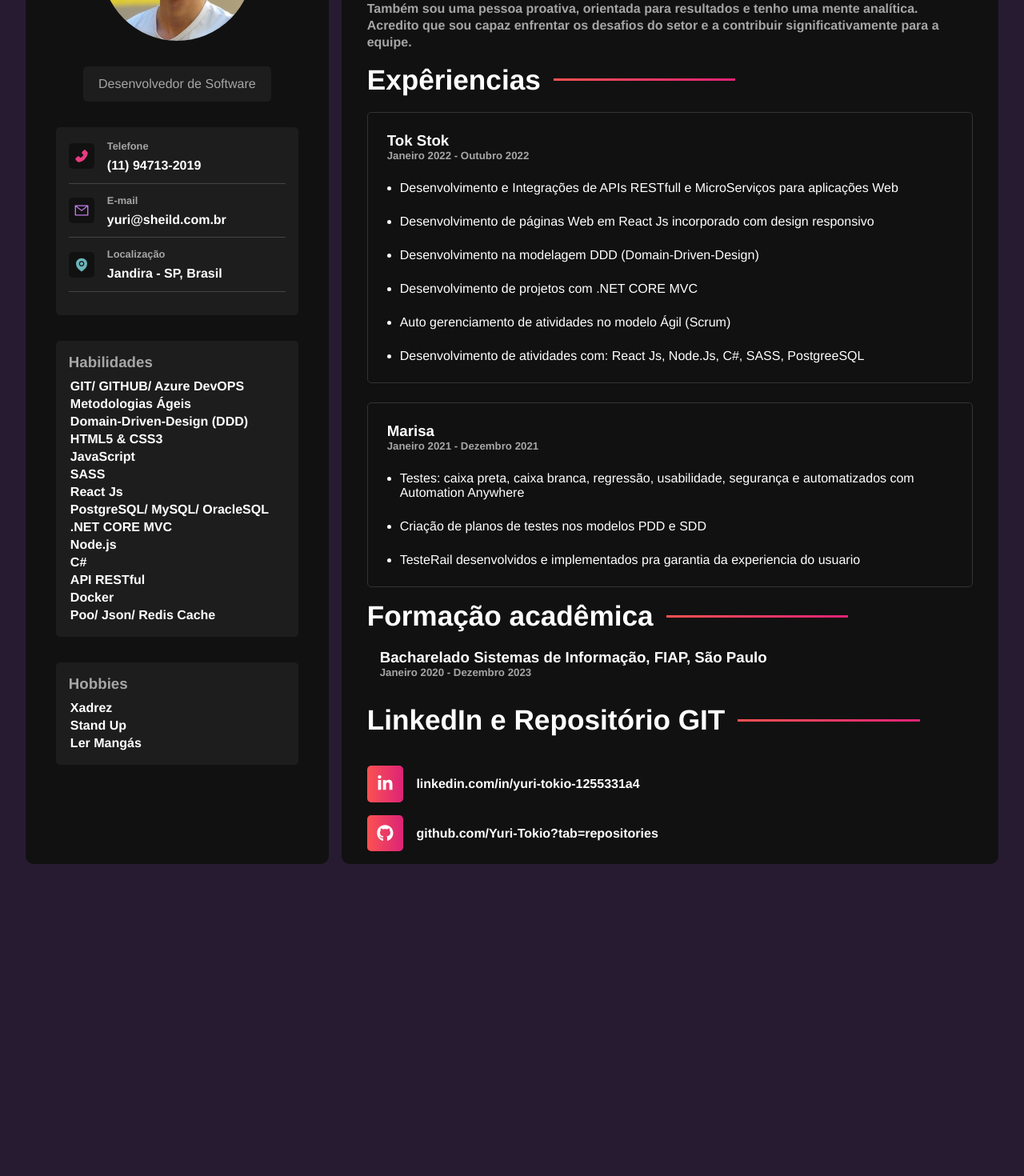
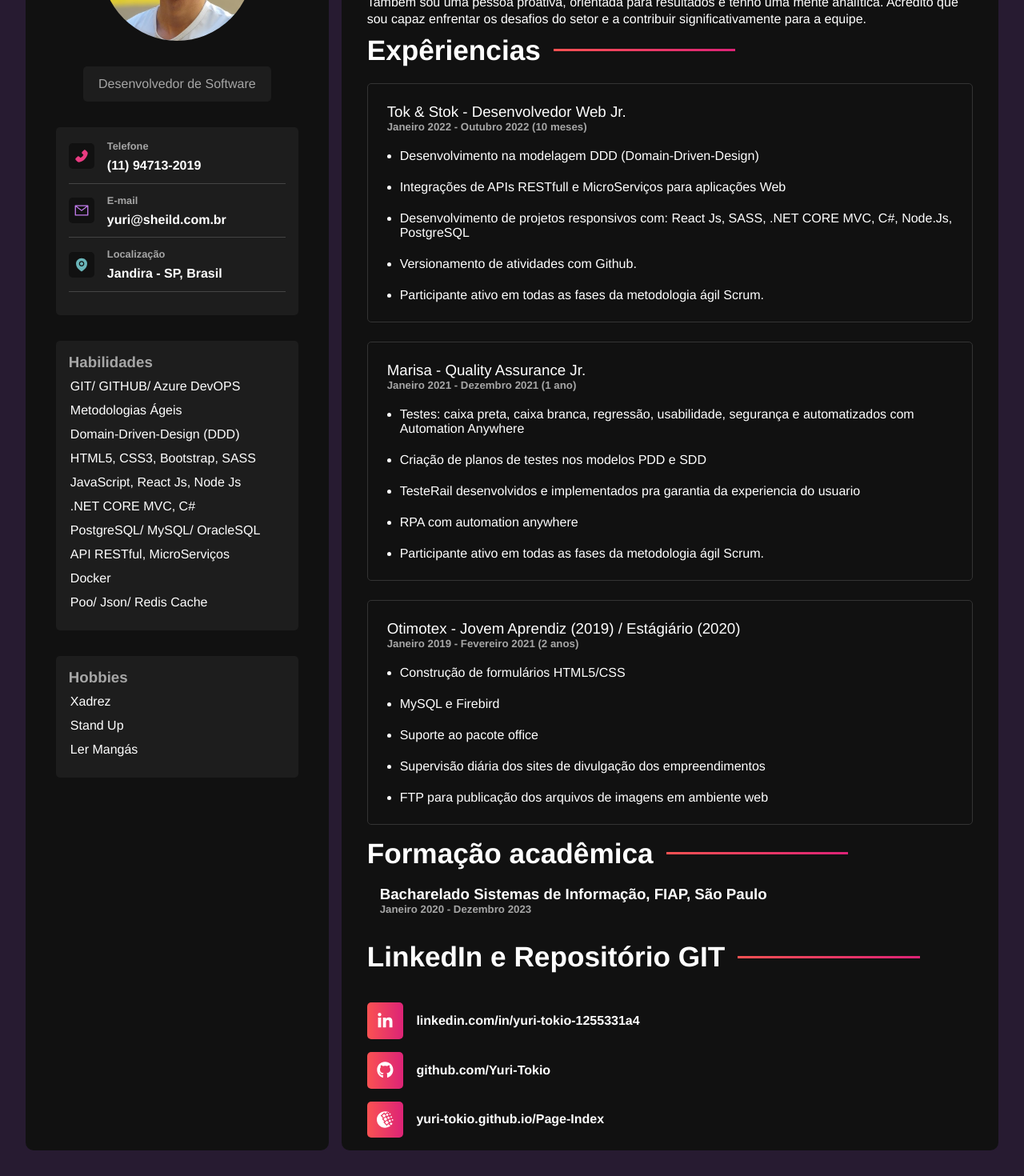
Before and after one commit to Yuri-Tokio/CV, a React (Vite) app: page / in a window 1280 px wide. Shown: the part 292-1762 px from the top of the page at 80% size. Before the commit the page ends 1404 px from the top, so only its background shows below. Built offline with nearby package versions, Linux system fonts and the light colour scheme.

Commit message:
Ajustes Simples

```diff
--- a/src/components/ExperienciasContainer.jsx
+++ b/src/components/ExperienciasContainer.jsx
@@ -20,24 +20,36 @@ const ExperienciasContainer = () => {
       <h2>Expêriencias</h2>
       <div className="experiencias-grid">
         <div className="technology-card">
-          <h3>Tok Stok</h3>
-          <h5>Janeiro 2022 - Outubro 2022</h5>
+          <h3>Tok & Stok - Desenvolvedor Web Jr.</h3>
+          <h5>Janeiro 2022 - Outubro 2022 (10 meses)</h5>
           <ul>
-            <li>Desenvolvimento e Integrações de APIs RESTfull e MicroServiços para aplicações Web</li>
-            <li>Desenvolvimento de páginas Web em React Js incorporado com design responsivo</li>
             <li>Desenvolvimento na modelagem DDD (Domain-Driven-Design)</li>
-            <li>Desenvolvimento de projetos com .NET CORE MVC</li>
-            <li>Auto gerenciamento de atividades no modelo Ágil (Scrum)</li>
-            <li>Desenvolvimento de atividades com: React Js, Node.Js, C#, SASS, PostgreeSQL</li>
+            <li>Integrações de APIs RESTfull e MicroServiços para aplicações Web</li>
+            <li>Desenvolvimento de projetos responsivos com: React Js, SASS, .NET CORE MVC, C#, Node.Js, PostgreSQL</li>
+            <li>Versionamento de atividades com Github.</li>
+            <li>Participante ativo em todas as fases da metodologia ágil Scrum.</li>
           </ul>
         </div>
         <div className="technology-card">
-          <h3>Marisa</h3>
-          <h5>Janeiro 2021 - Dezembro 2021</h5>
+          <h3>Marisa - Quality Assurance Jr.</h3>
+          <h5>Janeiro 2021 - Dezembro 2021 (1 ano)</h5>
           <ul>
             <li>Testes: caixa preta, caixa branca, regressão, usabilidade, segurança e automatizados com Automation Anywhere</li>
             <li>Criação de planos de testes nos modelos PDD e SDD</li>
             <li>TesteRail desenvolvidos e implementados pra garantia da experiencia do usuario</li>
+            <li>RPA com automation anywhere</li>
+            <li>Participante ativo em todas as fases da metodologia ágil Scrum.</li>
+          </ul>
+        </div>
+        <div className="technology-card">
+          <h3>Otimotex - Jovem Aprendiz (2019) / Estágiário (2020)</h3>
+          <h5>Janeiro 2019 - Fevereiro 2021 (2 anos)</h5>
+          <ul>
+            <li>Construção de formulários HTML5/CSS</li>
+            <li>MySQL e Firebird</li>
+            <li>Suporte ao pacote office</li>
+            <li>Supervisão diária dos sites de divulgação dos empreendimentos</li>
+            <li>FTP para publicação dos arquivos de imagens em ambiente web</li>
           </ul>
         </div>
       </div>
--- a/src/components/SkillsContainer.jsx
+++ b/src/components/SkillsContainer.jsx
@@ -11,15 +11,11 @@ const SkillsContainer = () => {
           <p>GIT/ GITHUB/ Azure DevOPS</p>
           <p>Metodologias Ágeis</p>
           <p>Domain-Driven-Design (DDD)</p>
-          <p>HTML5 & CSS3</p>
-          <p>JavaScript</p>
-          <p>SASS</p>
-          <p>React Js</p>
+          <p>HTML5, CSS3, Bootstrap, SASS</p>
+          <p>JavaScript, React Js, Node Js</p>
+          <p>.NET CORE MVC, C#</p>
           <p>PostgreSQL/ MySQL/ OracleSQL</p>
-          <p>.NET CORE MVC</p>
-          <p>Node.js</p>
-          <p>C#</p>
-          <p>API RESTful</p>
+          <p>API RESTful, MicroServiços</p>
           <p>Docker</p>
           <p>Poo/ Json/ Redis Cache</p>
         </div>
--- a/src/components/SocialNetworkContainer.jsx
+++ b/src/components/SocialNetworkContainer.jsx
@@ -1,19 +1,18 @@
 import { FaLinkedinIn, FaGithub, FaInstagram } from "react-icons/fa";
+import { SiWebmoney } from "react-icons/si";
 
 import "../styles/components/socialnetworkcontainer.sass";
 
 const socialNetworks = [
   { name: "linkedin", link: "https://www.linkedin.com/in/yuri-tokio-1255331a4/",icon: <FaLinkedinIn /> },
-  // { name: "github", link: "https://github.com/Yuri-Tokio?tab=repositories", icon: <FaGithub /> },
-  // { name: "instagram", link: "https://www.instagram.com/yuri-tokio/", icon: <FaInstagram /> },
 ];
 
 const socialNetworksGithub = [
-  { name: "github", link: "https://github.com/Yuri-Tokio?tab=repositories", icon: <FaGithub /> },
+  { name: "github", link: "https://github.com/Yuri-Tokio", icon: <FaGithub /> },
 ];
 
-const socialNetworksInstagram = [
-  { name: "instagram", link: "https://www.instagram.com/yuri-tokio/", icon: <FaInstagram /> },
+const socialPortfolio = [
+  { name: "portfolio", link: "https://yuri-tokio.github.io/Page-Index", icon: <SiWebmoney /> },
 ];
 
 const SocialNetworkContainer = () => {
@@ -21,7 +20,7 @@ const SocialNetworkContainer = () => {
     <section id="social-networks">
       <div className="info-card">
         {socialNetworks.map((network) => (
-          <a href="https://www.linkedin.com/in/yuri-tokio-1255331a4/" target="_blank" className="social-btn" id={network.name} key={network.name}>
+          <a href={network.link} target="_blank" className="social-btn" id={network.name} key={network.name}>
             <FaLinkedinIn />
           </a>
         ))}
@@ -32,25 +31,24 @@ const SocialNetworkContainer = () => {
 
       <div className="info-card">
         {socialNetworksGithub.map((network) => (
-          <a href="https://github.com/Yuri-Tokio?tab=repositories" target="_blank" className="social-btn" id={network.name} key={network.name}>
+          <a href={network.link} target="_blank" className="social-btn" id={network.name} key={network.name}>
             <FaGithub />
           </a>
         ))}
         <div>
-          <h5 className="h5">github.com/Yuri-Tokio?tab=repositories</h5>
+          <h5 className="h5">github.com/Yuri-Tokio</h5>
         </div>
       </div>
-
-      {/* <div className="info-card">
-        {socialNetworksInstagram.map((network) => (
-          <a href="https://www.linkedin.com/in/yuri-tokio-1255331a4/" target="_blank" className="social-btn" id={network.name} key={network.name}>
-            <FaInstagram />
+      <div className="info-card">
+        {socialPortfolio.map((network) => (
+          <a href={network.link} target="_blank" className="social-btn" id={network.name} key={network.name}>
+            <SiWebmoney />
           </a>
         ))}
         <div>
-          <h5 className="h5">instagram.com/yuri-tokio</h5>
+          <h5 className="h5">yuri-tokio.github.io/Page-Index</h5>
         </div>
-      </div> */}
+      </div>
     </section>
   );
 };
--- a/src/styles/components/aboutcontainer.sass
+++ b/src/styles/components/aboutcontainer.sass
@@ -5,7 +5,8 @@
 
     .about
 
-        h5
-        color: variables.$text-color
-        font-weight: bold
-        font-size: 1rem
+        p
+            color: variables.$text-color
+            font-weight: 500
+            margin-bottom: .5rem
+            line-height: 1.3
--- a/src/styles/components/experienciascontainer.sass
+++ b/src/styles/components/experienciascontainer.sass
@@ -19,16 +19,17 @@
         width: 100%
 
         h3
-            color: #fff
+            color: #FFF
+            font-weight: 500
 
         h5
             color: variables.$text-color-secondary
             margin-bottom: 1rem
 
         ul
-            color: #fff
+            color: #FFF
             padding-left: 1rem
 
 
         ul li
-            margin-top: 1.5rem
+            margin-top: 1.3rem
--- a/src/styles/components/formacaocontainer.sass
+++ b/src/styles/components/formacaocontainer.sass
@@ -11,7 +11,7 @@
         width: 100%
 
         h3
-            color: #fff
+            color: #FFF
 
         h5
             color: variables.$text-color-secondary
--- a/src/styles/components/hobbiesContainer.sass
+++ b/src/styles/components/hobbiesContainer.sass
@@ -22,5 +22,6 @@
 
         p
             color: variables.$text-color
-            font-weight: bold
+            font-weight: 500
             padding: 2px
+            margin-bottom: .5rem
--- a/src/styles/components/skillsContainer.sass
+++ b/src/styles/components/skillsContainer.sass
@@ -24,5 +24,6 @@
 
         p
             color: variables.$text-color
-            font-weight: bold
+            font-weight: 500
             padding: 2px
+            margin-bottom: .5rem
--- a/src/styles/components/socialnetworkcontainer.sass
+++ b/src/styles/components/socialnetworkcontainer.sass
@@ -43,7 +43,10 @@
             background: variables.$gradient
             color: variables.$text-color
 
+        #portfolio
+            background: variables.$gradient
+            color: variables.$text-color
+
         :hover
-            background: variables.$gradient
             > svg
                 color: variables.$text-color
```
